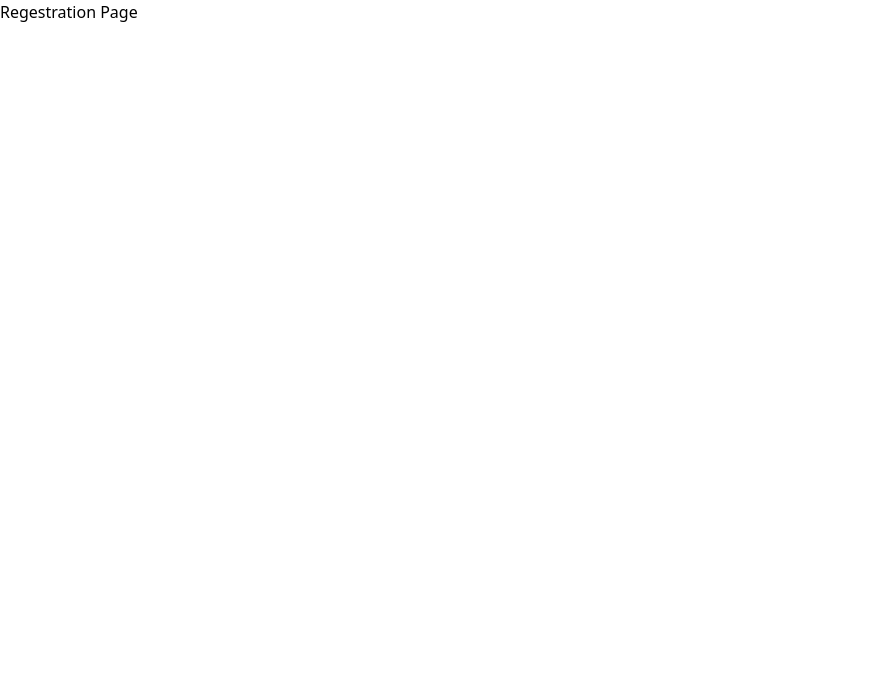
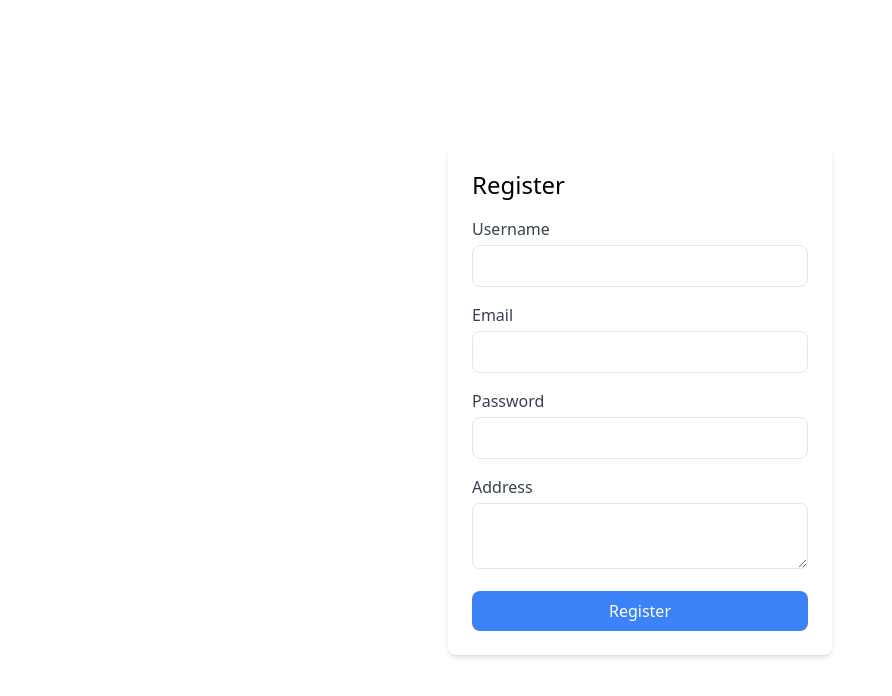
Before and after one commit to aftabrakinsad/PG-APWT-FT-FE, a Next.js app: page /Registration/registration in a window 1280 px wide. Shown: the top 696 px of the page, without its empty margins (0-892 px from the left). Built offline with nearby package versions, Linux system fonts and the light colour scheme.

Commit message:
NextJs - FinalTerm - FrontEnd

```diff
--- a/pages/Registration/registration.js
+++ b/pages/Registration/registration.js
@@ -1,9 +1,101 @@
-import Link from "next/link";
+import React, { useState } from 'react';
+import axios from 'axios';
 
-export default function Login() {
+const RegistrationForm = () => {
+  const [username, setUsername] = useState('');
+  const [email, setEmail] = useState('');
+  const [password, setPassword] = useState('');
+  const [address, setAddress] = useState('');
+  const [registrationSuccess, setRegistrationSuccess] = useState(false);
+
+  const handleSubmit = async (e) => {
+    e.preventDefault();
+    try {
+      const response = await axios.post('http://localhost:3001/admin/signup', {
+        username,
+        email,
+        password,
+        address,
+      });
+
+      console.log('Registration response:', response.data);
+      if(response.status === 200) {
+        alert('Registration successful');
+      }
+      else
+      {
+        alert('Registration failed');
+      }
+      // Handle success, perhaps redirect to a success page
+    } catch (error) {
+      console.error('Registration error:', error);
+      // Handle error, display a message to the user, etc.
+    }
+  };
+
   return (
-    <div>
-        <h1>Regestration Page</h1>
+    <div className="flex justify-center items-center h-screen">
+      <form className="w-full max-w-sm p-6 bg-white rounded-lg shadow-md">
+        <h2 className="text-2xl mb-4">Register</h2>
+        <div className="mb-4">
+          <label htmlFor="username" className="block text-gray-700 font-medium mb-1">
+            Username
+          </label>
+          <input
+            type="text"
+            id="username"
+            className="w-full px-3 py-2 border rounded-lg focus:outline-none focus:border-blue-500"
+            value={username}
+            onChange={(e) => setUsername(e.target.value)}
+            required
+          />
+        </div>
+        <div className="mb-4">
+          <label htmlFor="email" className="block text-gray-700 font-medium mb-1">
+            Email
+          </label>
+          <input
+            type="email"
+            id="email"
+            className="w-full px-3 py-2 border rounded-lg focus:outline-none focus:border-blue-500"
+            value={email}
+            onChange={(e) => setEmail(e.target.value)}
+            required
+          />
+        </div>
+        <div className="mb-4">
+          <label htmlFor="password" className="block text-gray-700 font-medium mb-1">
+            Password
+          </label>
+          <input
+            type="password"
+            id="password"
+            className="w-full px-3 py-2 border rounded-lg focus:outline-none focus:border-blue-500"
+            value={password}
+            onChange={(e) => setPassword(e.target.value)}
+            required
+          />
+        </div>
+        <div className="mb-4">
+          <label htmlFor="address" className="block text-gray-700 font-medium mb-1">
+            Address
+          </label>
+          <textarea
+            id="address"
+            className="w-full px-3 py-2 border rounded-lg focus:outline-none focus:border-blue-500"
+            value={address}
+            onChange={(e) => setAddress(e.target.value)}
+            required
+          />
+        </div>
+        <button
+          type="submit"
+          className="w-full bg-blue-500 text-white py-2 px-4 rounded-lg hover:bg-blue-600 focus:outline-none focus:ring focus:ring-blue-300"
+          onClick={handleSubmit}>Register
+        </button>
+      </form>
     </div>
-  )
-}
+  );
+};
+
+export default RegistrationForm;
--- /dev/null
+++ b/pages/registration.js
@@ -0,0 +1,12 @@
+import React from 'react';
+import RegistrationForm from '../components/RegistrationForm';
+
+const RegistrationPage = () => {
+  return (
+    <div className="flex justify-center items-center min-h-screen bg-gray-100">
+      <RegistrationForm/>
+    </div>
+  );
+};
+
+export default RegistrationPage;
```
Also changed, not shown: 1 other file (tests, documents, lock files or other folders).
